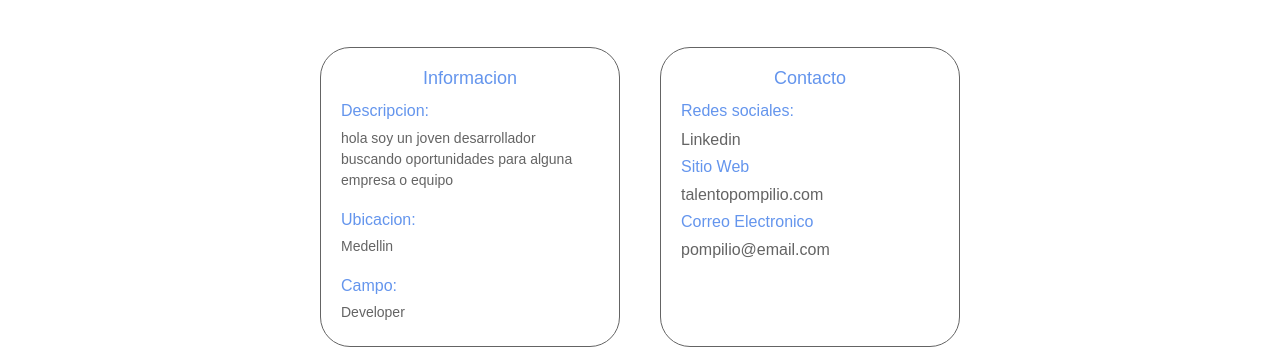
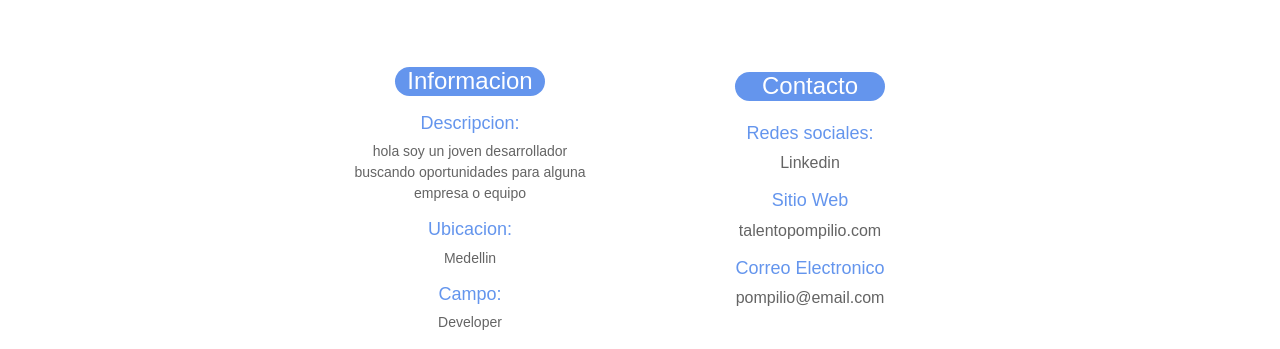
Before and after one commit to ParraC19/MatchWork, a plain HTML site: page perfiles/talento_profile.html in a window 1280 px wide. Shown: the part 461-810 px from the top of the page. Drawn offline with nearby package versions, Linux system fonts and the light colour scheme; a web font is replaced by a local one.

Commit message:
retoques para entrega en perfil

```diff
--- a/estilos.css
+++ b/estilos.css
@@ -658,9 +658,15 @@ text-align: center;
     margin: 0 20px;
     padding: 20px;
     gap: 5px;
-    border: 1px solid #646464;
     border-radius: 30px;
     margin-top: 15px;
+    align-items: center;
+}
+
+.info-user .texto-info {
+    padding: 5px;
+    border-radius: 20px;
+    text-align: center;
 }
 
 .info-cazador h2 {
@@ -670,15 +676,20 @@ text-align: center;
 
 .contenedor-info-user p {
     color: #646464;
+    margin: 0;
 }
 
 .contenedor-info-user h2 {
-    font-size: 18px;
-    color: #6495ed;
+    font-size: 24px;
+    color: #ffffff;
+    background-color: #6495ed
+    ;
+    width: 150px;
+    border-radius: 50px;
 }
 
 .contenedor-info-user h3 {
-    font-size: 16px;
+    font-size: 18px;
     color: #6495ed;
 }
 
@@ -715,7 +726,7 @@ text-align: center;
 }
 
 .item-proyecto {
-    width: 450px;
+    width: 500px;
    height: 180px;
     margin: 10px;
     gap: 10px;
--- a/perfiles/talento_profile.html
+++ b/perfiles/talento_profile.html
@@ -117,37 +117,37 @@
         <div>
           <h2>Informacion</h2>
         </div>
-        <div>
+        <div class="texto-info">
           <h3>Descripcion:</h3>
           <p>
             hola soy un joven desarrollador buscando oportunidades para alguna
             empresa o equipo
           </p>
         </div>
-        <div>
+        <div class="texto-info">
           <h3>Ubicacion:</h3>
           <p>Medellin</p>
         </div>
-        <div>
+        <div class="texto-info">
           <h3>Campo:</h3>
           <p>Developer</p>
         </div>
       </div>
       <div class="info-user col-6">
-        <div>
+        <div class="texto-info">
           <h2>Contacto</h2>
         </div>
-        <div>
+        <div class="texto-info">
           <h3>Redes sociales:</h3>
           <a href="https://www.linkedin.com" target="_blank">Linkedin</a>
         </div>
-        <div>
+        <div class="texto-info">
           <h3>Sitio Web</h3>
           <a href="https://www.cazador-pompilio.com" target="_blank"
             >talentopompilio.com</a
           >
         </div>
-        <div>
+        <div class="texto-info">
           <h3>Correo Electronico</h3>
           <a href="mailto:pompilio@email.como" target="_blank"
             >pompilio@email.com</a
```
Also changed, not shown: Inicio_sesion/inicio-sesion.html (+6 -2 lines), perfiles/cazador_profile.html (+6 -6 lines).
